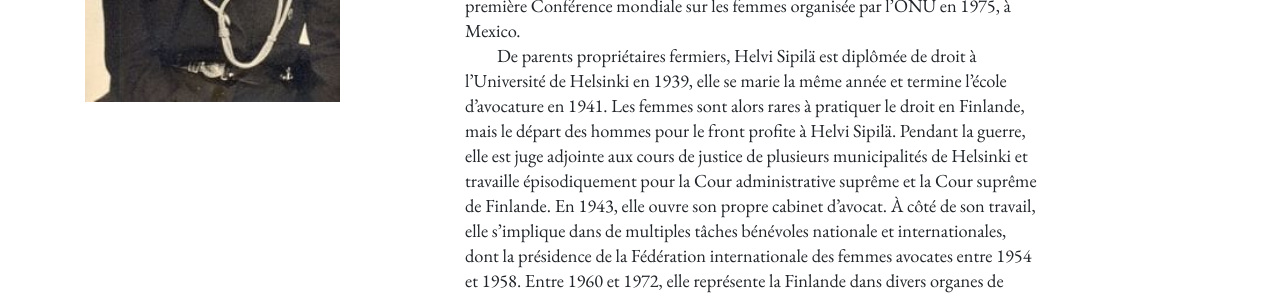
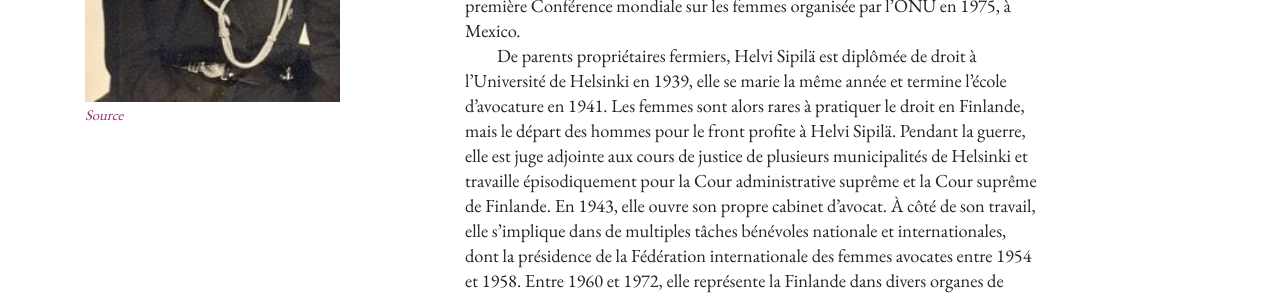
Before and after one commit to larucheio/100elles.ch, a Jekyll site: the page built from 100femmes/helvi-sipila/index.html, in a window 1280 px wide. Shown: the part 481-778 px from the top of the page. Built offline with Jekyll 4.4.1, drawn with Linux system fonts in a browser that asks for light colours.

Commit message:
Ajout de sources pour certaines images

```diff
--- a/100femmes/bertha-lutz/index.html
+++ b/100femmes/bertha-lutz/index.html
@@ -8,7 +8,10 @@ image: /img/100femmes/bertha-lutz.jpg
 <main class="container my-lg-7">
   <div class="row">
     <div class="col-12 col-lg-3 mb-5 mb-lg-0">
-      <img src="{{ page.image }}" class="img-fluid" style="width: 100%;" alt="{{ page.title }}">
+      <figure>
+        <img src="{{ page.image }}" class="img-fluid" style="width: 100%;" alt="{{ page.title }}">
+        <figcaption class="text-muted small font-italic"><a href="https://upload.wikimedia.org/wikipedia/commons/thumb/2/28/Bertha_Lutz_1925.jpg/800px-Bertha_Lutz_1925.jpg" target="_blank">Source</a></figcaption>
+      </figure>
     </div>
     <div class="col-12 offset-lg-1 col-lg">
       <h1>{{ page.title }}</h1>
--- a/100femmes/helvi-sipila/index.html
+++ b/100femmes/helvi-sipila/index.html
@@ -8,7 +8,10 @@ image: /img/100femmes/helvi-sipila.jpg
 <main class="container my-lg-7">
   <div class="row">
     <div class="col-12 col-lg-3 mb-5 mb-lg-0">
-      <img src="{{ page.image }}" class="img-fluid" style="width: 100%;" alt="{{ page.title }}">
+      <figure>
+        <img src="{{ page.image }}" class="img-fluid" style="width: 100%;" alt="{{ page.title }}">
+        <figcaption class="text-muted small font-italic"><a href="https://upload.wikimedia.org/wikipedia/commons/thumb/0/01/Helvi-Sipila-1950s.jpg/220px-Helvi-Sipila-1950s.jpg" target="_blank">Source</a></figcaption>
+      </figure>
     </div>
     <div class="col-12 offset-lg-1 col-lg">
       <h1>{{ page.title }}</h1>
--- a/100femmes/marguerite-frick-cramer/index.html
+++ b/100femmes/marguerite-frick-cramer/index.html
@@ -8,7 +8,10 @@ image: /img/100femmes/marguerite-frick-cramer.jpg
 <main class="container my-lg-7">
   <div class="row">
     <div class="col-12 col-lg-3 mb-5 mb-lg-0">
-      <img src="{{ page.image }}" class="img-fluid" style="width: 100%;" alt="{{ page.title }}">
+      <figure>
+        <img src="{{ page.image }}" class="img-fluid" style="width: 100%;" alt="{{ page.title }}">
+        <figcaption class="text-muted small font-italic"><a href="https://icrcavarchiveprod.blob.core.windows.net/imagepublic/V-P-HIST-00824-04_500.JPG" target="_blank">Source</a></figcaption>
+      </figure>
     </div>
     <div class="col-12 offset-lg-1 col-lg">
       <h1>{{ page.title }}</h1>
--- a/100femmes/marguerite-thibert/index.html
+++ b/100femmes/marguerite-thibert/index.html
@@ -8,7 +8,10 @@ image: /img/100femmes/marguerite-thibert.jpg
 <main class="container my-lg-7">
   <div class="row">
     <div class="col-12 col-lg-3 mb-5 mb-lg-0">
-      <img src="{{ page.image }}" class="img-fluid" style="width: 100%;" alt="{{ page.title }}">
+      <figure>
+        <img src="{{ page.image }}" class="img-fluid" style="width: 100%;" alt="{{ page.title }}">
+        <figcaption class="text-muted small font-italic"><a href="https://quefaire-api.paris.fr/images/26273" target="_blank">Source</a></figcaption>
+      </figure>
     </div>
     <div class="col-12 offset-lg-1 col-lg">
       <h1>{{ page.title }}</h1>
--- a/100femmes/mary-mcgeachy/index.html
+++ b/100femmes/mary-mcgeachy/index.html
@@ -8,7 +8,10 @@ image: /img/100femmes/mary-mcgeachy.jpg
 <main class="container my-lg-7">
   <div class="row">
     <div class="col-12 col-lg-3 mb-5 mb-lg-0">
-      <img src="{{ page.image }}" class="img-fluid" style="width: 100%;" alt="{{ page.title }}">
+      <figure>
+        <img src="{{ page.image }}" class="img-fluid" style="width: 100%;" alt="{{ page.title }}">
+        <figcaption class="text-muted small font-italic"><a href="https://images-na.ssl-images-amazon.com/images/I/41N-wK1a9pL._SX331_BO1,204,203,200_.jpg" target="_blank">Source</a></figcaption>
+      </figure>
     </div>
     <div class="col-12 offset-lg-1 col-lg">
       <h1>{{ page.title }}</h1>
--- a/100femmes/una-marson/index.html
+++ b/100femmes/una-marson/index.html
@@ -8,7 +8,10 @@ image: /img/100femmes/una-marson.jpg
 <main class="container my-lg-7">
   <div class="row">
     <div class="col-12 col-lg-3 mb-5 mb-lg-0">
-      <img src="{{ page.image }}" class="img-fluid" style="width: 100%;" alt="{{ page.title }}">
+      <figure>
+        <img src="{{ page.image }}" class="img-fluid" style="width: 100%;" alt="{{ page.title }}">
+        <figcaption class="text-muted small font-italic"><a href="https://www.bbc.co.uk/staticarchive/35374c35c5bd36c8602c96e04224eb075d010ac8.jpg" target="_blank">Source</a></figcaption>
+      </figure>
     </div>
     <div class="col-12 offset-lg-1 col-lg">
       <h1>{{ page.title }}</h1>
```
